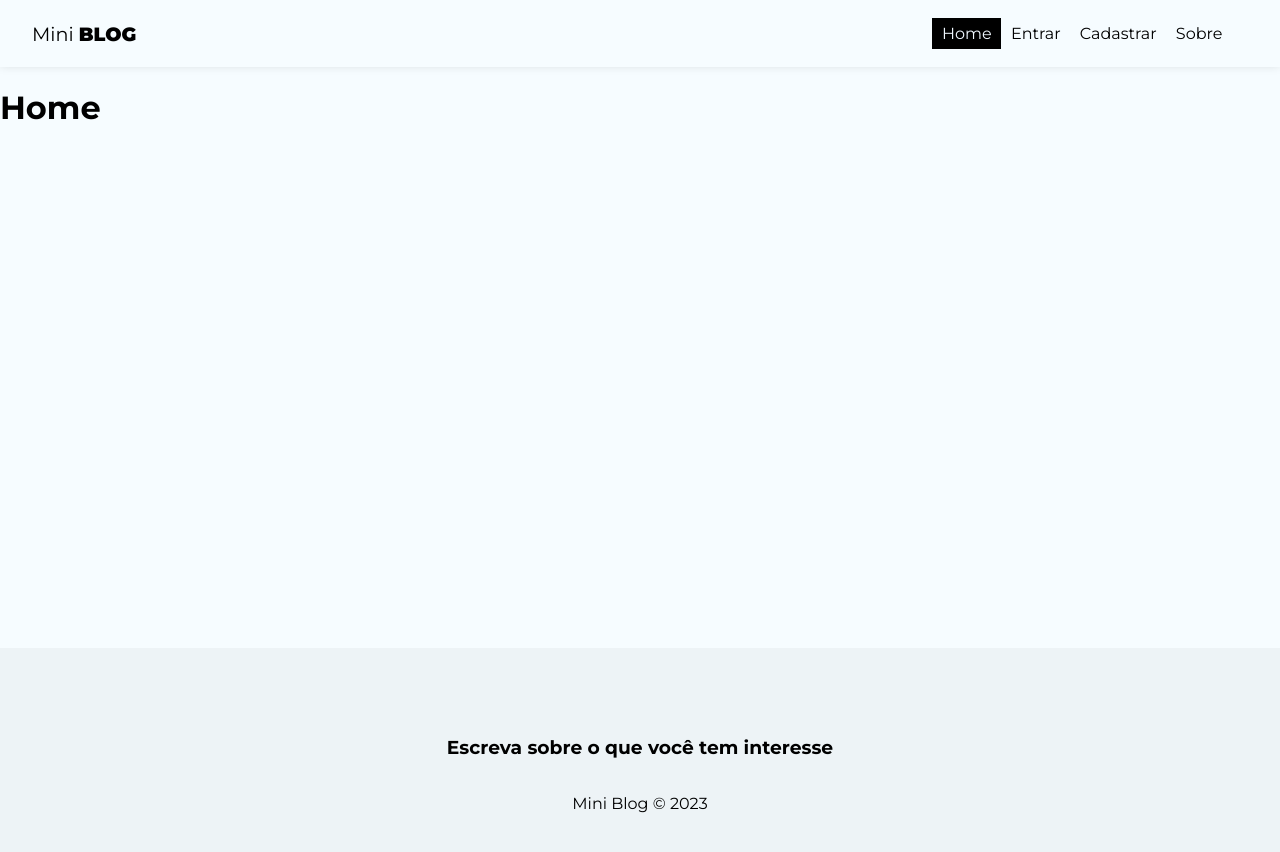
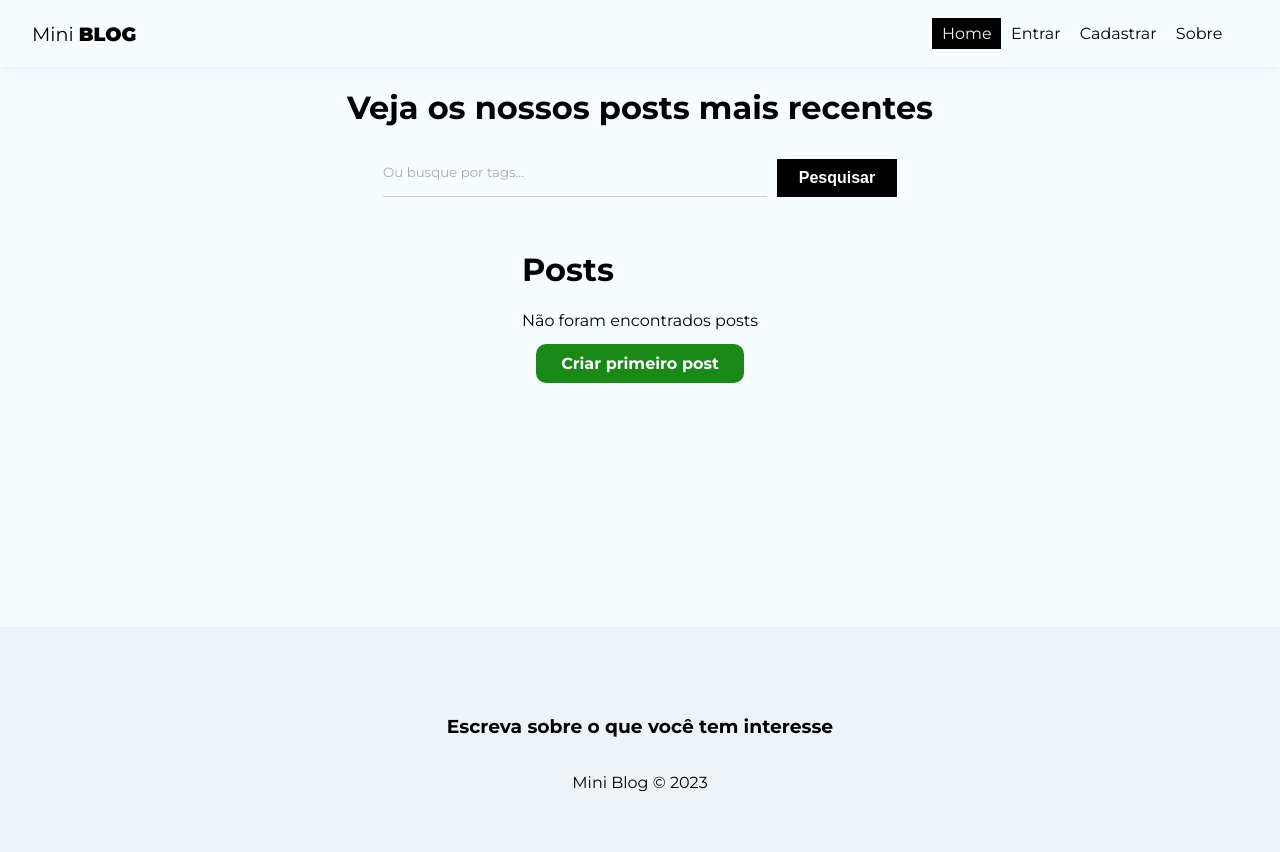
Before and after one commit to leonaardobm/Mini-Blog-React, a React (Vite) app in the folder Miniblog/: page / in a window 1280 px wide. Shown: the top 852 px of the page. Built offline with nearby package versions, Linux system fonts and the light colour scheme; no server answers.

Commit message:
Creating home page

```diff
--- a/Miniblog/src/pages/Home/Home.jsx
+++ b/Miniblog/src/pages/Home/Home.jsx
@@ -1,13 +1,38 @@
-import styles from "./Home.module.css"
+import styles from "./Home.module.css";
+
+import { useNavigate, Link } from "react-router-dom";
+import { useState } from "react";
 
 const Home = () => {
+  const [query, setQuery] = useState("");
+  const [posts] = useState([])
+
+  const handleSubmit = (e) => {
+    e.preventDefault();
+  };
+
   return (
-    <div>
-        <h1>
-            Home
-        </h1>
+    <div className={styles.home}>
+      <h1>Veja os nossos posts mais recentes</h1>
+      <form onSubmit={handleSubmit} className={styles.search_form}>
+        <input
+          type="text"
+          placeholder="Ou busque por tags..."
+          onChange={(e) => setQuery(e.target.value)}
+        />
+        <button className="btn btn-dark">Pesquisar</button>
+      </form>
+      <div>
+        <h1>Posts</h1>
+        {posts && posts.length === 0 &&(
+          <div className={styles.noposts}>
+            <p>Não foram encontrados posts</p>
+            <Link to="posts/creaate" className="btn">Criar primeiro post</Link>
+          </div>
+        )}
+      </div>
     </div>
-  )
-}
+  );
+};
 
-export default Home
+export default Home;
--- a/Miniblog/src/pages/Home/Home.module.css
+++ b/Miniblog/src/pages/Home/Home.module.css
@@ -0,0 +1,31 @@
+.home{
+    display: flex;
+    flex-direction: column;
+    align-items: center;
+    justify-content: center;
+}
+
+.search_form{
+    max-width: 100%;
+    width: 60%;
+    display: flex;
+    justify-content: center;
+    margin-bottom: 2em;
+}
+
+.search_form input{
+    margin-right: 10px;
+    width: 50%;
+}
+
+.noposts{
+    text-align: center;
+}
+
+.noposts p{
+    margin-bottom: 1.5em;
+}
+
+.noposts a{
+    padding: 10px 25px;
+}
```
